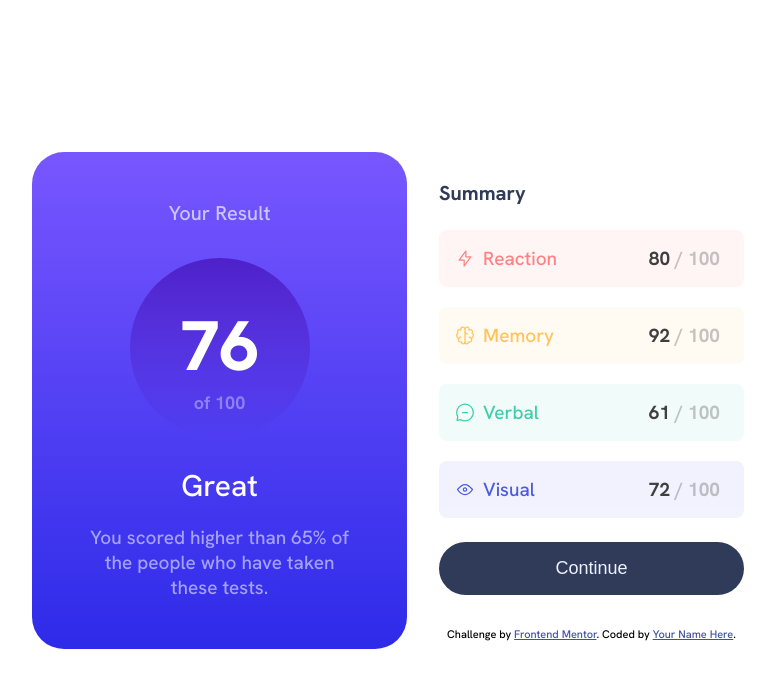
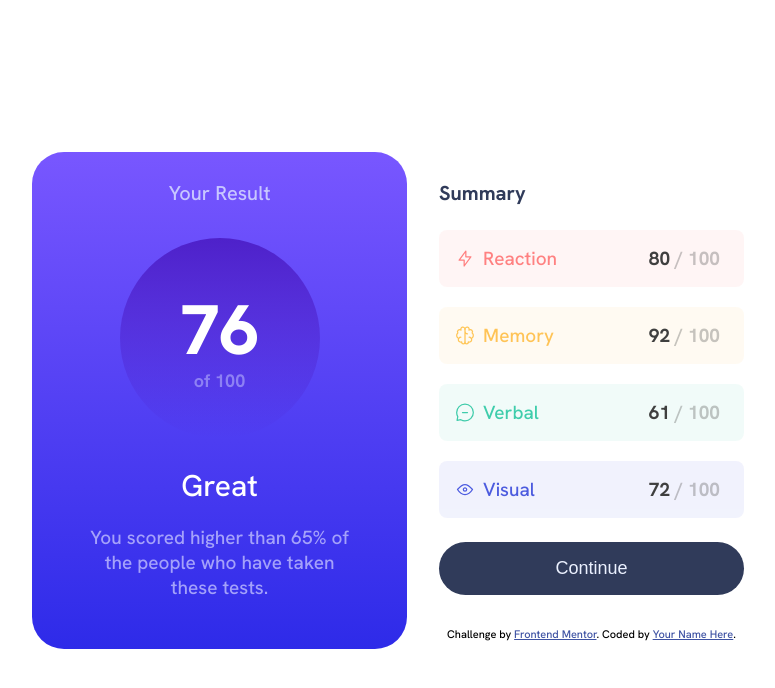
Before and after one commit to Ozzy-codes/frontendMentor-resultSummaryComponent, a plain HTML site: page index.html in a window 1280 px wide. Shown: the whole page, without its empty margins (236-1011 px from the left). Drawn offline with Linux system fonts and the light colour scheme.

Commit message:
set desktop screen total card styling
Adjust card padding, increase total score container size, pinch total score container
elements together.

```diff
--- a/app.css
+++ b/app.css
@@ -191,9 +191,16 @@ button {
 
     .total {
         border-radius: 2rem;
-        padding: 3rem;
+        padding: 1.75rem 3rem 3rem 3rem;
     }
-
+    .total .score {
+        width: 10em;
+        height: 10em;
+        justify-content: center;
+    }
+    .mediaMarginTop {
+        margin-top: 1.5rem;
+    }
     .flexColumn {
         justify-content: space-between;
     }
--- a/index.html
+++ b/index.html
@@ -20,7 +20,7 @@
         Your Result
       </div>
       <div class="score flexColumn">
-        <div>
+        <div class="mediaMarginTop" style="height: 85px;">
           76
         </div>
         <div> of 100 </div>
```
